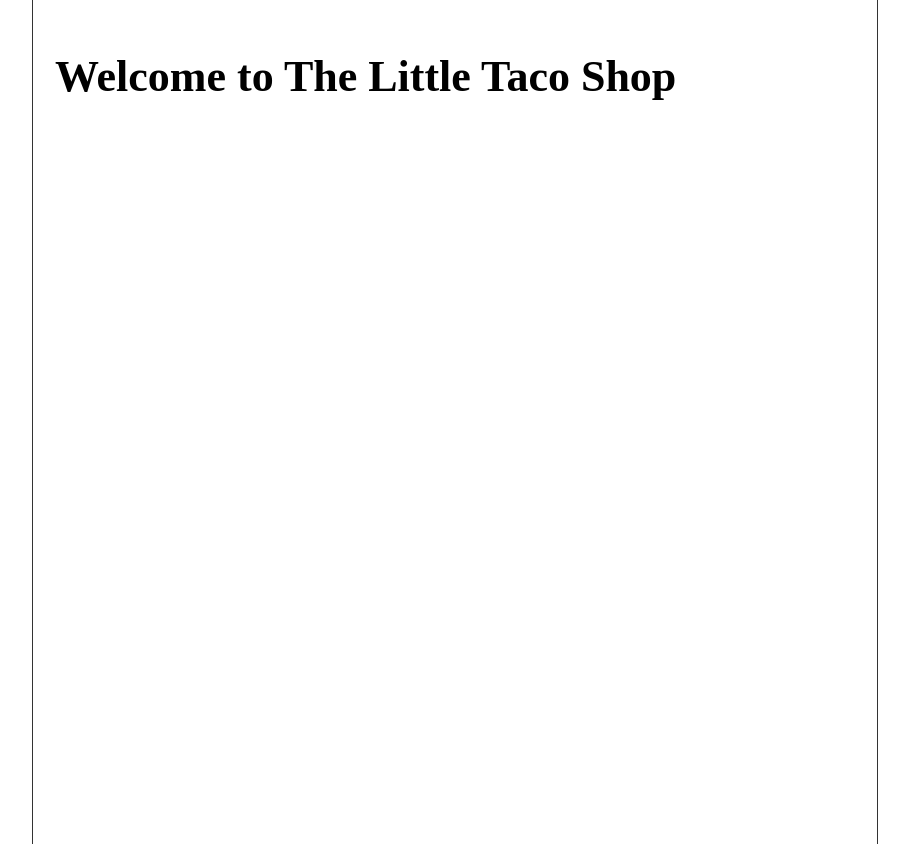
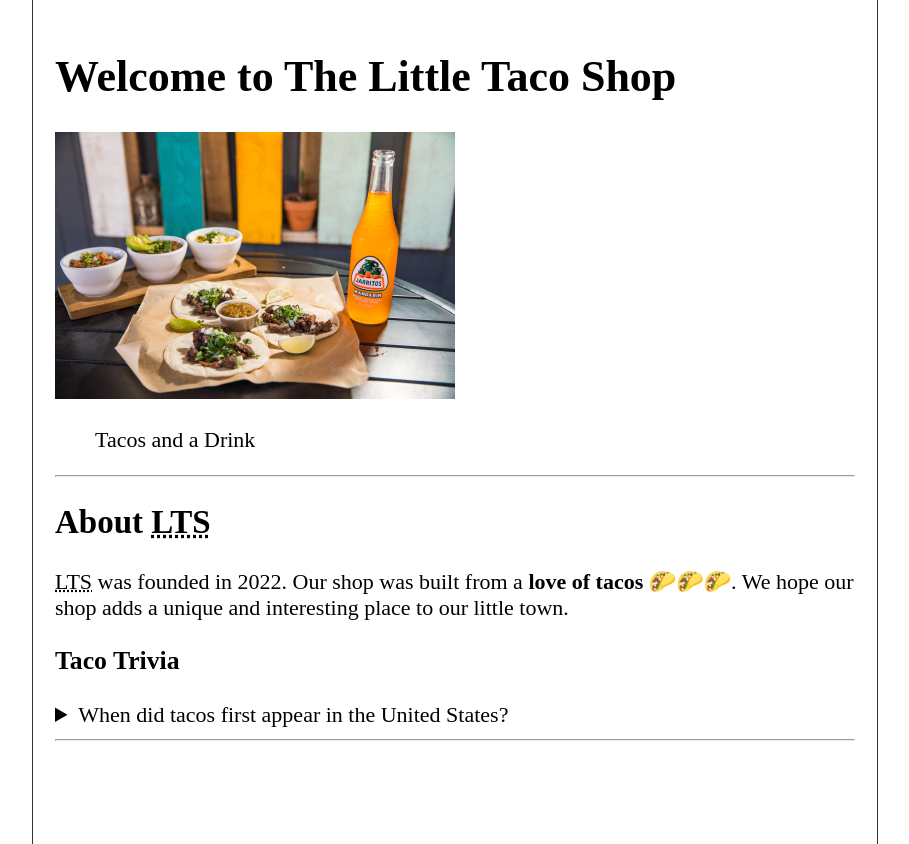
Before and after one commit to CrisHeredia00/HTMLBasicsProject, a plain HTML site: page index.html in a window 1280 px wide. Shown: the whole page, without its empty margins (185-1094 px from the left). Drawn offline with Linux system fonts and the light colour scheme.

Commit message:
added about section

```diff
--- a/index.html
+++ b/index.html
@@ -11,7 +11,39 @@
 </head>
 
 <body>
-    <h1>Welcome to The Little Taco Shop</h1>
+    <header>
+        <h1>Welcome to The Little Taco Shop</h1>
+
+        <img src="img/tacos_and_drink_400x267.png" alt="Tacos and a Drink" width="400" height="267">
+        <figure>
+            <figcaption>Tacos and a Drink</figcaption>
+        </figure>
+    </header>
+    <hr>
+    <main>
+        <article id="about">
+            <h2>About <abbr title="Little Taco Shop">LTS</abbr></h2>
+            <p>
+                <abbr title="Little Taco Shop">LTS</abbr> was founded in <time datetime="2022">2022</time>. Our shop was built from a <strong>love of
+                    tacos</strong> &#127790;&#127790;&#127790;. We hope our shop adds a unique and interesting place to our
+                little town.
+            </p>
+            <aside>
+                <h3>Taco Trivia</h3>
+                <details>
+                    <summary>When did tacos first appear in the United States?</summary>
+                    <p>Jeffrey M. Pilcher, taco historian and professor of history at the University of Minnesota, say
+                        the earliest mention of tacos in the United States are in a newspaper from <time datetime="1905">1905</time>(Source: <cite>
+                            <a href="https://www.smithsonianmag.com/arts-culture/where-did-the-taco-come-from-81228162/"
+                                target="_blank">Smithsonianmag Magazine </a></cite>)
+                    </p>
+                </details>
+            </aside>
+
+        </article>
+
+        <hr>
+    </main>
 </body>
 
 </html>
```
